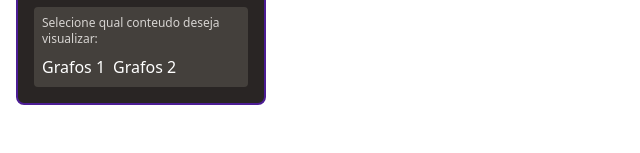
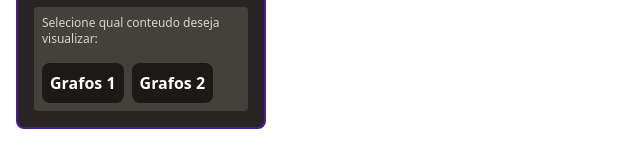
Before and after one commit to projeto-de-algoritmos-2024/Grafos2_Djikseases, a React (Vite) app in the folder virus/: page / in a window 1280 px wide. Shown: the part 139-292 px from the top of the page, without its empty margins (0-640 px from the left). Built offline with nearby package versions, Linux system fonts and the light colour scheme.

Commit message:
acabo parte dois

```diff
--- a/virus/src/components/MenuModal.tsx
+++ b/virus/src/components/MenuModal.tsx
@@ -15,8 +15,18 @@ export function MenuModal({ setSelectedGraph }: IMenuModalProps) {
           Selecione qual conteudo deseja visualizar:
         </p>
         <div className="flex gap-2 mt-2">
-          <button onClick={() => setSelectedGraph("grafos1")}>Grafos 1</button>
-          <button onClick={() => setSelectedGraph("grafos2")}>Grafos 2</button>
+          <button
+            className="bg-stone-900 text-white p-2 rounded-lg mt-2 hover:bg-white hover:text-stone-900 transition-colors font-semibold"
+            onClick={() => setSelectedGraph('grafos1')}
+          >
+            Grafos 1
+          </button>
+          <button
+            className="bg-stone-900 text-white p-2 rounded-lg mt-2 hover:bg-white hover:text-stone-900 transition-colors font-semibold"
+            onClick={() => setSelectedGraph('grafos2')}
+          >
+            Grafos 2
+          </button>
         </div>
       </div>
     </div>
```
